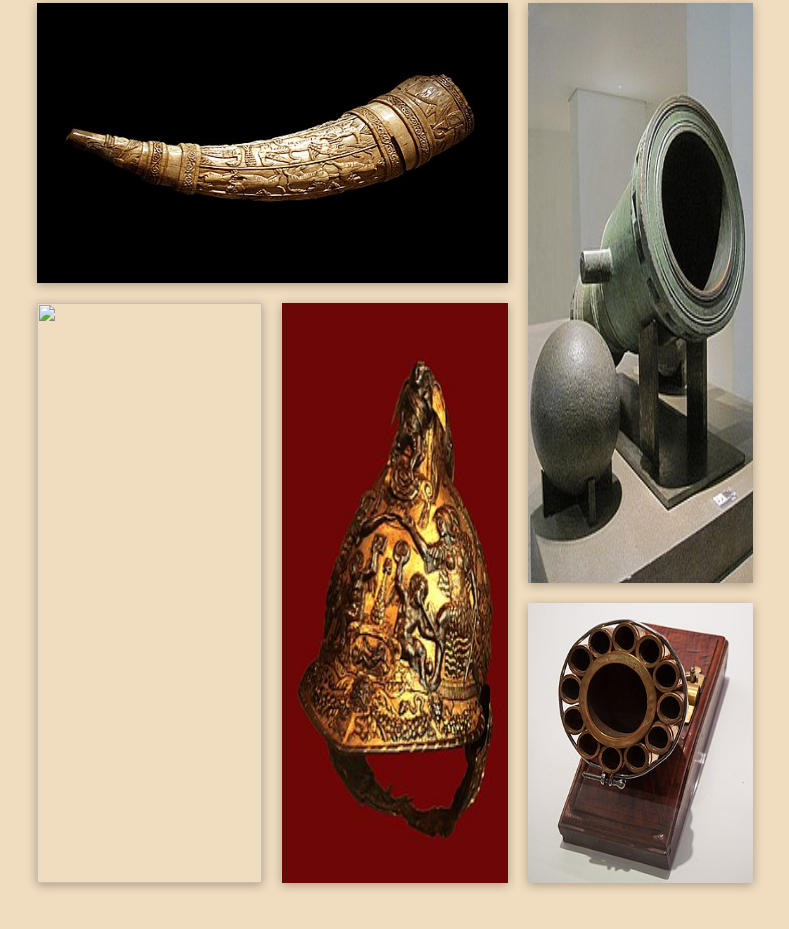
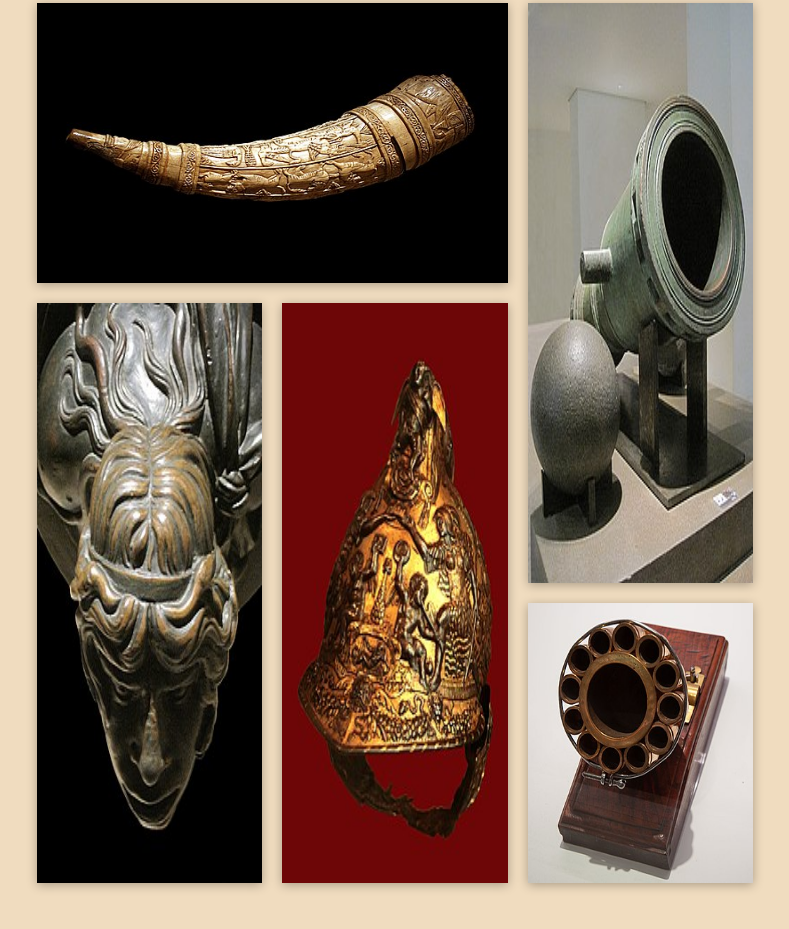
Before and after one commit to Clansou/Projet_SCSS_MuseeDeL-armee, a plain HTML site: page index.html in a window 1280 px wide. Shown: the part 3138-4067 px from the top of the page, without its empty margins (245-1034 px from the left). Drawn offline with Linux system fonts and the light colour scheme.

Commit message:
:bug: Fix bug

```diff
--- a/index.html
+++ b/index.html
@@ -79,7 +79,7 @@
                 <img src="img/image_grid_2.JPG" alt="">
             </div>
             <div class="img_3">
-                <img src="img/iage_grid_3.JPG" alt="">
+                <img src="img/image_grid_3.JPG" alt="">
             </div>
             <div class="img_4">
                 <img src="img/image_grid_4.JPG" alt="">
```
